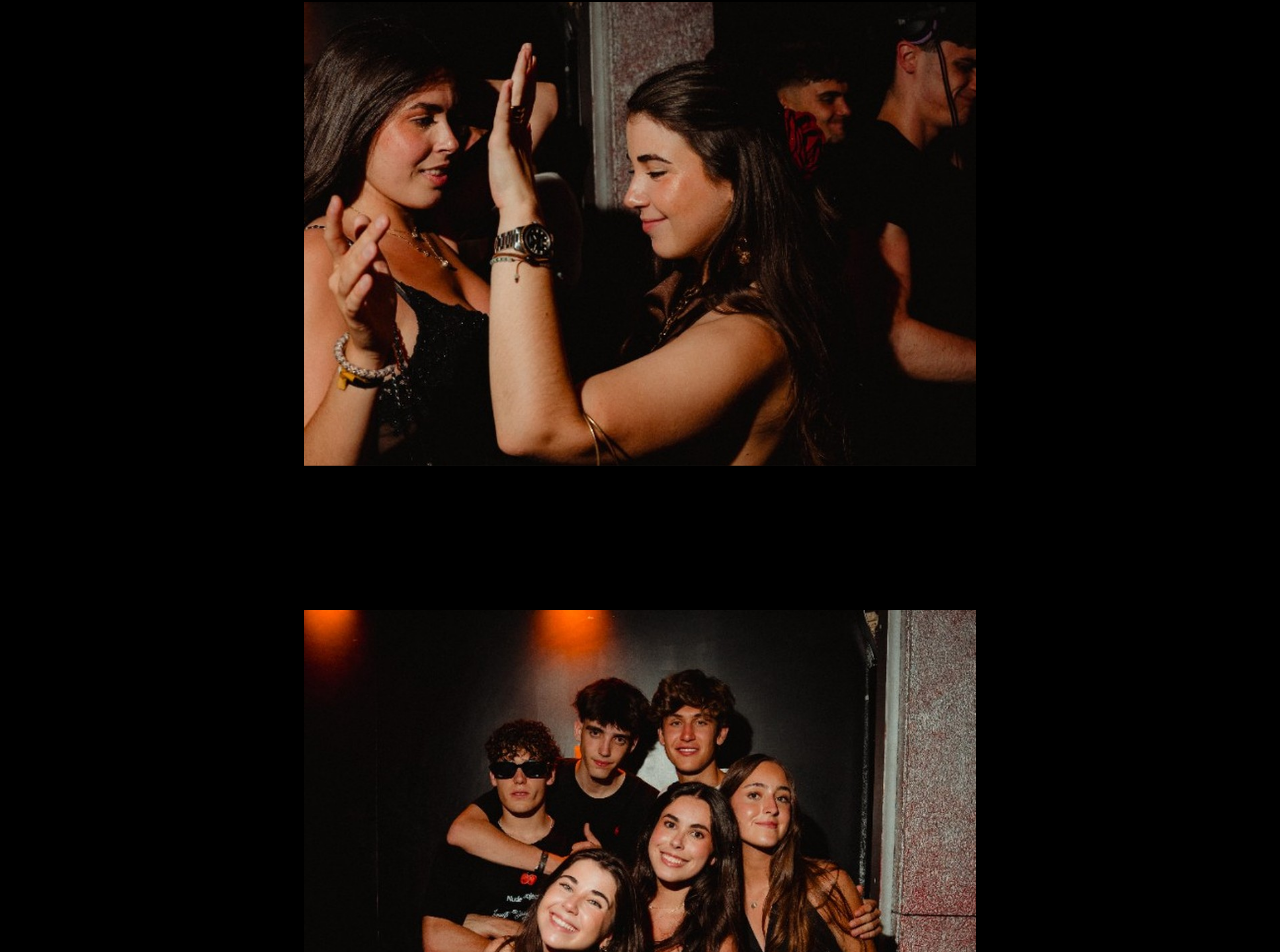
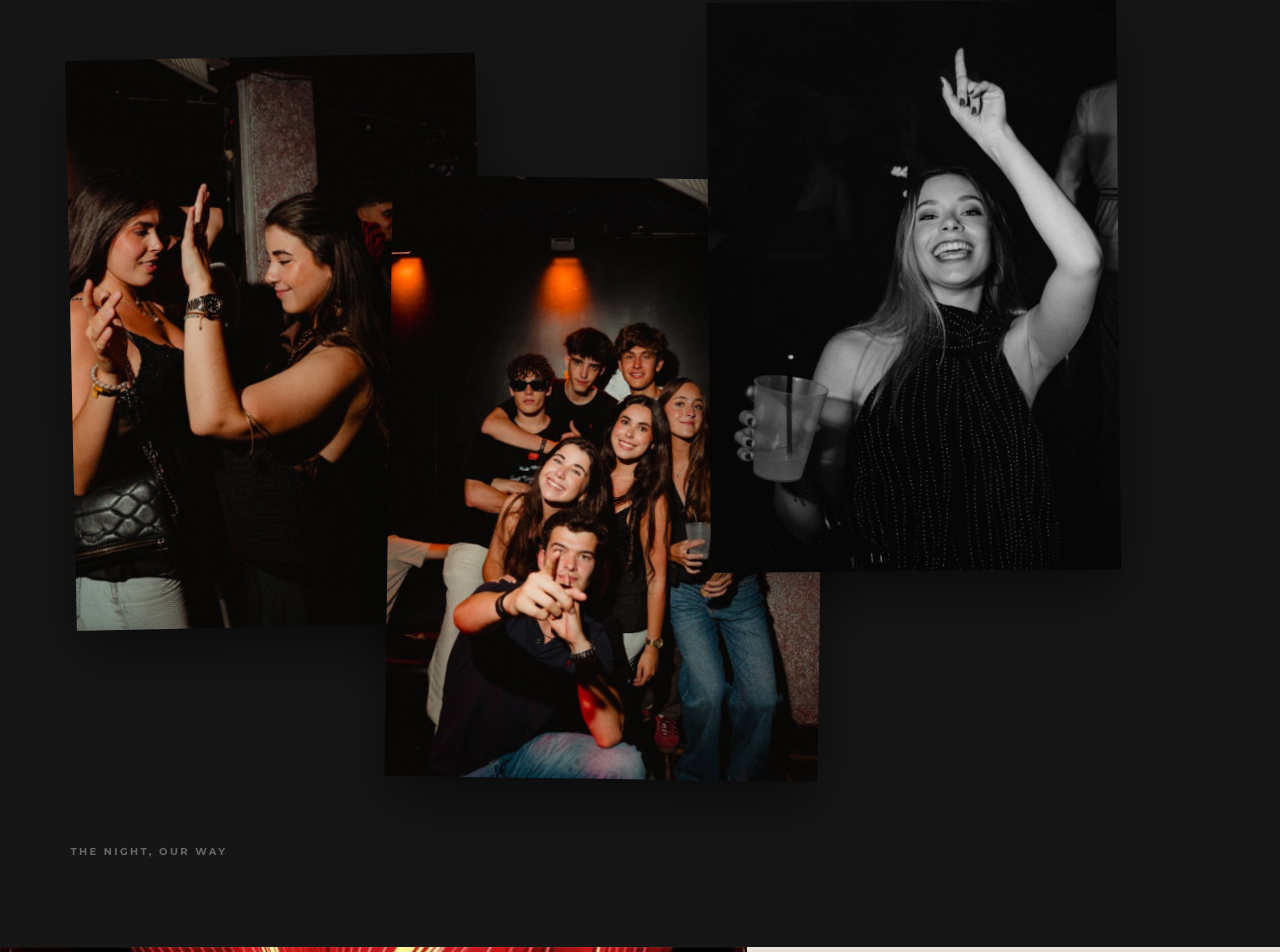
Before and after one commit to pgrahe/quartierbarcelona, a React (Vite) app: page / in a window 1280 px wide. Shown: the part 1843-2795 px from the top of the page. Built offline with nearby package versions, Linux system fonts and the light colour scheme.

Commit message:
animation photos and fixes

```diff
--- a/src/components/BrandMoment.css
+++ b/src/components/BrandMoment.css
@@ -1,83 +1,126 @@
+/* -------------------------------------------------------------------------
+ * Brand moment — editorial collage
+ *
+ * Three portraits laid over one another like prints on a table. Nothing is
+ * aligned to anything: each layer has its own left/top/width, deliberately
+ * off-grid, and each is rotated by a fraction of a degree.
+ *
+ * Layout lives entirely here. The scroll loop in BrandMoment.jsx only ever
+ * writes `transform`, so the collage is composed correctly before any script
+ * runs — and stays composed if the script never runs at all.
+ * ---------------------------------------------------------------------- */
 .moment {
-  position: relative;
-  background: var(--black);
-  color: var(--stone);
+  background: var(--ink);
+  padding-block: clamp(4rem, 9vw, 8rem) clamp(3rem, 7vw, 6rem);
   overflow: clip;
 }
 
-/* Scroll runway: each card needs a beat of travel before the next sticks over it. */
-.moment__stage {
+.moment__collage {
   position: relative;
-  display: flex;
-  flex-direction: column;
-  /* Space between sticky anchors = how much they slide before covering. */
-  gap: clamp(10vh, 18vh, 22vh);
-  max-width: var(--maxw);
-  margin-inline: auto;
-  padding-inline: var(--gutter);
-  /* Extra runway after the last card so the top of the stack can finish settling. */
-  padding-bottom: clamp(8vh, 14vh, 18vh);
+  /* Taller than the prints so they have somewhere to drift. */
+  aspect-ratio: 16 / 11;
+  width: 100%;
 }
 
-.moment__card {
-  --card-top: calc(env(safe-area-inset-top, 0px) + clamp(5.5rem, 12vh, 7.5rem) + (var(--i) * 0.85rem));
-
-  position: sticky;
-  top: var(--card-top);
-  z-index: calc(1 + var(--i));
-  width: min(100%, 42rem);
-  margin-inline: auto;
-  aspect-ratio: 3 / 4;
-  max-height: min(58vh, 34rem);
-  overflow: hidden;
-  background: var(--ink);
-  /* Soft depth so the overlap reads without turning into “card UI”. */
-  box-shadow: 0 18px 40px rgba(0, 0, 0, 0.45);
+.moment__layer {
+  position: absolute;
+  left: var(--l);
+  top: var(--t);
+  width: var(--w);
+  z-index: var(--z);
+  rotate: var(--r);
+  /* Written by the scroll loop; declared so the layer has a transform from
+     the first paint and never promotes/demotes mid-scroll. */
+  transform: translate3d(0, 0, 0);
+  will-change: transform;
+  background: var(--black);
+  box-shadow: 0 24px 60px rgba(0, 0, 0, 0.55);
 }
 
 .moment__img {
+  display: block;
   width: 100%;
-  height: 100%;
+  height: auto;
+  aspect-ratio: 1600 / 2223;
   object-fit: cover;
-  object-position: center 35%;
+}
+
+/* Overlaps are generous on purpose: the largest gap the parallax can open
+   between two layers is ~62px, against 8–10% of the shell in horizontal
+   overlap and several hundred px vertically. They cannot come apart. */
+.moment__layer[data-layer='back'] {
+  --l: 0%;
+  --t: 6%;
+  --w: 36%;
+  --z: 1;
+  --r: -1.2deg;
+}
+
+.moment__layer[data-layer='mid'] {
+  --l: 28%;
+  --t: 22%;
+  --w: 38%;
+  --z: 2;
+  --r: 0.8deg;
+}
+
+.moment__layer[data-layer='front'] {
+  --l: 56%;
+  --t: 0%;
+  --w: 36%;
+  --z: 3;
+  --r: -0.5deg;
 }
 
 .moment__caption {
-  max-width: var(--maxw);
-  margin-inline: auto;
-  padding: clamp(2rem, 4vw, 3rem) var(--gutter) 0;
+  margin-top: clamp(2rem, 4vw, 3.25rem);
   color: var(--stone-40);
 }
 
+/* -------------------------------------------------------------------------
+ * Mobile — the same collage, closed up.
+ *
+ * Three prints across a 390px screen would be postage stamps, so the layers
+ * widen and stack more vertically. The overlap increases rather than
+ * decreases: the collage reads as layered even at 320px.
+ * ---------------------------------------------------------------------- */
 @media (max-width: 900px) {
-  .moment__card {
-    width: min(100%, 26rem);
-    max-height: min(54vh, 30rem);
+  .moment__collage {
+    aspect-ratio: 10 / 13;
   }
 
-  .moment__stage {
-    gap: clamp(8vh, 14vh, 18vh);
+  .moment__layer {
+    box-shadow: 0 16px 36px rgba(0, 0, 0, 0.5);
+  }
+
+  .moment__layer[data-layer='back'] {
+    --l: 0%;
+    --t: 0%;
+    --w: 62%;
+  }
+
+  .moment__layer[data-layer='mid'] {
+    --l: 34%;
+    --t: 26%;
+    --w: 64%;
+  }
+
+  .moment__layer[data-layer='front'] {
+    --l: 6%;
+    --t: 50%;
+    --w: 60%;
   }
 }
 
+/* -------------------------------------------------------------------------
+ * Reduced motion — the collage stays, the drift goes.
+ *
+ * The JS bails out before the loop starts, so `transform` is never written
+ * and the layers rest exactly where the CSS puts them.
+ * ---------------------------------------------------------------------- */
 @media (prefers-reduced-motion: reduce) {
-  /* Static fan instead of a scroll stack. */
-  .moment__stage {
-    display: grid;
-    place-items: center;
-    gap: 0;
-    min-height: min(58vh, 34rem);
-    padding-bottom: 0;
-  }
-
-  .moment__card {
-    position: relative;
-    top: auto;
-    grid-area: 1 / 1;
-    width: min(100%, 22rem);
-    max-height: min(48vh, 26rem);
-    translate: calc((var(--i) - 1) * 0.85rem) calc(var(--i) * 0.7rem);
-    rotate: calc((var(--i) - 1) * 1.4deg);
-    box-shadow: 0 12px 28px rgba(0, 0, 0, 0.5);
+  .moment__layer {
+    will-change: auto;
+    transform: none;
   }
 }
--- a/src/components/BrandMoment.jsx
+++ b/src/components/BrandMoment.jsx
@@ -1,50 +1,155 @@
+import { useEffect, useRef } from 'react'
 import { useLanguage } from '../i18n/LanguageContext'
 import './BrandMoment.css'
 
 /**
- * Three campaign photographs stacked on a black field.
+ * Editorial collage — three portraits layered like physical prints dropped on
+ * a table, drifting past each other as the page scrolls.
  *
- * Not a full-bleed carousel: each frame is a contained portrait that sticks
- * as you scroll, so the next one slides up and overlaps the one beneath —
- * a short stack, not three screens of page.
+ * How the motion works:
+ *
+ *  - Layout is pure CSS (`left`/`top`/`width` per layer), so the collage is
+ *    already correct before a single frame runs and stays correct if JS never
+ *    does. The loop only ever writes `transform`.
+ *  - A normalised scroll progress `p` runs +1 (section still below the fold)
+ *    → 0 (centred) → -1 (gone past). Each layer translates by `p × amplitude`.
+ *  - Amplitudes differ per layer — the front print travels furthest, the back
+ *    one least — which is what reads as depth. The largest gap between any two
+ *    layers is ~62px against several hundred px of overlap, so they never come
+ *    apart.
+ *  - Every frame lerps toward the target instead of snapping to it. That is
+ *    what keeps the drift smooth and stops it stuttering on a coarse
+ *    trackpad or a momentum-scrolling phone.
+ *  - An IntersectionObserver gates the loop: no rAF at all while the collage
+ *    is off screen.
+ *
+ * Deliberately not a carousel, slideshow or timed loop. Nothing moves unless
+ * the visitor scrolls.
  */
+
+/** x/y are drift amplitudes in px at the extremes of travel. Front travels
+ *  most. Small opposing x values stop it reading as a flat lift. */
+const LAYERS = [
+  { id: 'back', ampY: 24, ampX: -7 },
+  { id: 'mid', ampY: 52, ampX: 4 },
+  { id: 'front', ampY: 86, ampX: -5 },
+]
+
 const FRAMES = [
   {
-    id: '1',
     src: '/img/brand-moment-1000.jpg?v=2',
     srcSet: '/img/brand-moment-1000.jpg?v=2 1000w, /img/brand-moment-1600.jpg?v=2 1600w',
   },
   {
-    id: '2',
     src: '/img/brand-moment-2-1000.jpg',
     srcSet: '/img/brand-moment-2-1000.jpg 1000w, /img/brand-moment-2-1600.jpg 1600w',
   },
   {
-    id: '3',
     src: '/img/brand-moment-3-1000.jpg',
     srcSet: '/img/brand-moment-3-1000.jpg 1000w, /img/brand-moment-3-1600.jpg 1600w',
   },
 ]
 
+/** How hard each frame pulls toward the target. Lower = softer, longer glide. */
+const EASE = 0.085
+
 export default function BrandMoment() {
   const { t } = useLanguage()
+  const sectionRef = useRef(null)
+  const layerRefs = useRef([])
+
+  useEffect(() => {
+    const section = sectionRef.current
+    const layers = layerRefs.current.filter(Boolean)
+    if (!section || !layers.length) return
+
+    if (window.matchMedia('(prefers-reduced-motion: reduce)').matches) return
+
+    let frame = 0
+    let running = false
+    const current = layers.map(() => 0)
+    let target = 0
+
+    const readTarget = () => {
+      const rect = section.getBoundingClientRect()
+      const vh = window.innerHeight || 1
+      // +1 while the section sits below the viewport, -1 once it has passed.
+      const raw = (rect.top + rect.height / 2 - vh / 2) / (vh / 2 + rect.height / 2)
+      target = Math.max(-1, Math.min(1, raw))
+    }
+
+    const tick = () => {
+      let moving = false
+
+      layers.forEach((el, i) => {
+        const { ampY, ampX } = LAYERS[i]
+        current[i] += (target - current[i]) * EASE
+        if (Math.abs(target - current[i]) > 0.0005) moving = true
+        const y = (current[i] * ampY).toFixed(2)
+        const x = (current[i] * ampX).toFixed(2)
+        el.style.transform = `translate3d(${x}px, ${y}px, 0)`
+      })
+
+      // Keep going while in view; once out of view, run on only until the
+      // glide has settled, then stop burning frames.
+      frame = running || moving ? requestAnimationFrame(tick) : 0
+    }
+
+    const start = () => {
+      readTarget()
+      if (!frame) frame = requestAnimationFrame(tick)
+    }
+
+    const onScroll = () => {
+      readTarget()
+      if (!frame) frame = requestAnimationFrame(tick)
+    }
+
+    const io = new IntersectionObserver(
+      ([entry]) => {
+        running = entry.isIntersecting
+        if (running) start()
+      },
+      { rootMargin: '25% 0px' },
+    )
+    io.observe(section)
+
+    window.addEventListener('scroll', onScroll, { passive: true })
+    window.addEventListener('resize', onScroll, { passive: true })
+    readTarget()
+    // Land on the correct offsets immediately rather than gliding in from 0.
+    current.forEach((_, i) => (current[i] = target))
+    start()
+
+    return () => {
+      io.disconnect()
+      window.removeEventListener('scroll', onScroll)
+      window.removeEventListener('resize', onScroll)
+      if (frame) cancelAnimationFrame(frame)
+      layers.forEach((el) => (el.style.transform = ''))
+    }
+  }, [])
+
   const alts = [t.brand.imageAlt, t.brand.imageAlt2, t.brand.imageAlt3]
 
   return (
-    <section className="moment section" aria-label={t.brand.caption}>
-      <div className="moment__stage">
+    <section className="moment section" ref={sectionRef} aria-label={t.brand.caption}>
+      <div className="shell">
+        <div className="moment__collage">
           {FRAMES.map((item, i) => (
             <figure
-            key={item.id}
-            className="moment__card"
-            style={{ '--i': i, '--reveal-delay': `${i * 90}ms` }}
-            data-reveal="mask"
+              key={LAYERS[i].id}
+              className="moment__layer"
+              data-layer={LAYERS[i].id}
+              ref={(el) => {
+                layerRefs.current[i] = el
+              }}
             >
               <img
                 className="moment__img"
                 src={item.src}
                 srcSet={item.srcSet}
-              sizes="(max-width: 900px) 86vw, min(42rem, 52vw)"
+                sizes="(max-width: 900px) 70vw, 34vw"
                 alt={alts[i]}
                 width="1600"
                 height="2223"
@@ -55,9 +160,8 @@ export default function BrandMoment() {
           ))}
         </div>
 
-      <p className="eyebrow moment__caption" data-reveal style={{ '--reveal-delay': '160ms' }}>
-        {t.brand.caption}
-      </p>
+        <p className="eyebrow moment__caption">{t.brand.caption}</p>
+      </div>
     </section>
   )
 }
--- a/src/components/TicketsCta.css
+++ b/src/components/TicketsCta.css
@@ -42,17 +42,24 @@
   font-size: clamp(0.6875rem, 1.6vw, 0.8125rem);
 }
 
-/* ---- solid: beige fill, wipes away to a beige hairline ---- */
+/* ---- solid: ghost on dark — hairline only, fill on hover ---- */
+.cta--solid {
+  --cta-fg: var(--stone);
+  --cta-bd: var(--stone-70);
+  color: var(--cta-fg);
+}
+
 .cta--solid::before {
-  scale: 1 1;
+  scale: 1 0;
 }
 
 @media (hover: hover) {
   .cta--solid:hover {
-    color: var(--stone);
+    color: var(--black);
+    border-color: var(--stone);
   }
   .cta--solid:hover::before {
-    scale: 1 0;
+    scale: 1 1;
   }
 }
 
--- a/src/components/TicketsCta.jsx
+++ b/src/components/TicketsCta.jsx
@@ -13,7 +13,7 @@ import './TicketsCta.css'
  * without JavaScript. A plain left-click is intercepted and opens the
  * in-page ticketing overlay instead.
  *
- * `variant`: 'solid' (beige fill) | 'outline' (beige hairline)
+ * `variant`: 'solid' (ghost on dark — stone hairline) | 'outline' (ghost on dark / filled on stone)
  * `size`:    'sm' (chrome) | 'md' (menu / contact)
  */
 export default function TicketsCta({ variant = 'solid', size = 'sm', className = '', onClick }) {
```
Also changed, not shown: src/components/MobileMenu.css (+4 -4 lines). Lines whose indentation alone changed are shown as unchanged.
